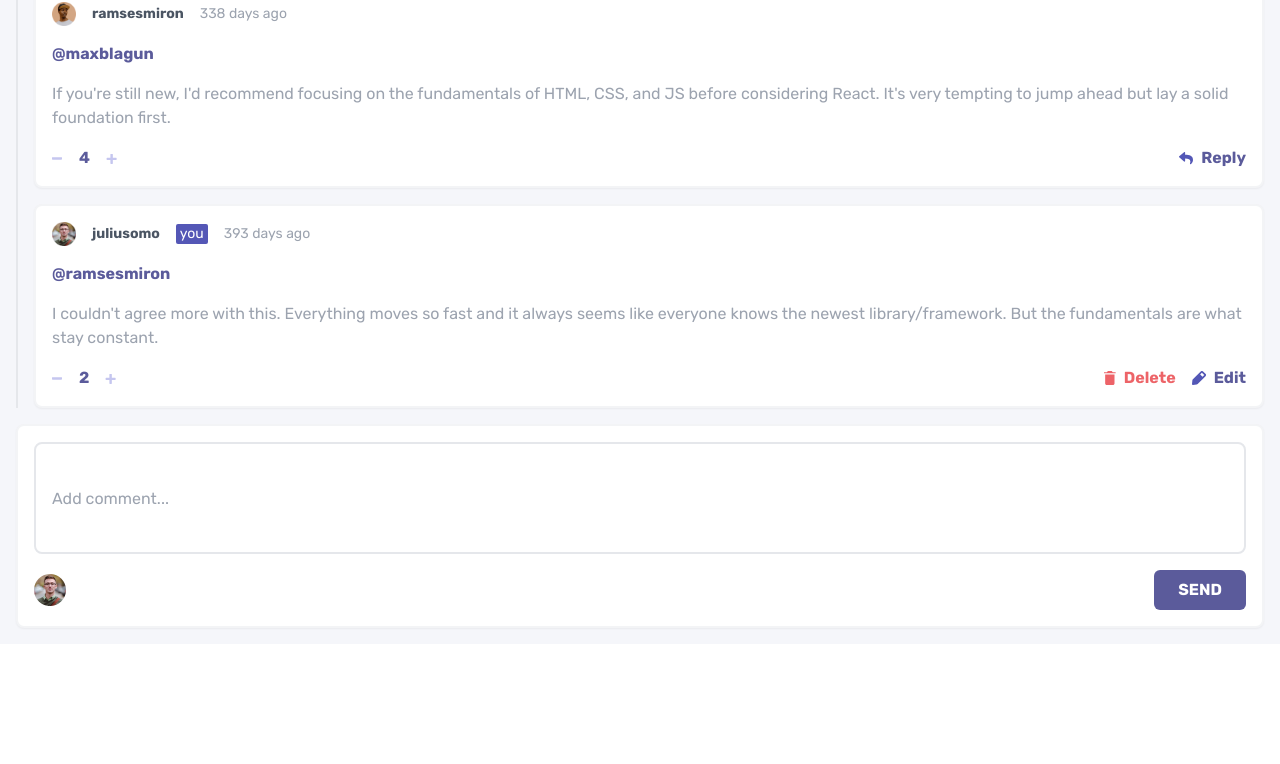
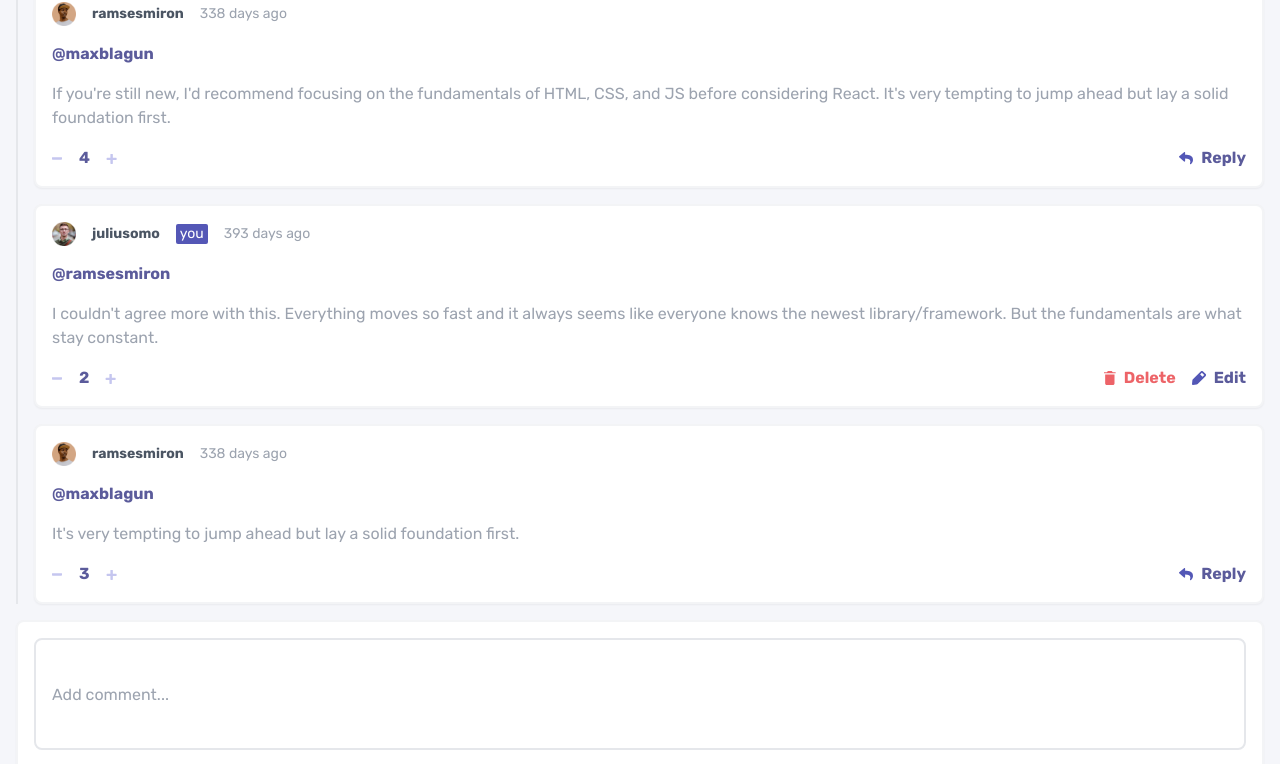
Before and after one commit to pmugasa/interactive-comments-section, a React (Vite) app: page / in a window 1280 px wide. Shown: the part 408-1172 px from the top of the page. Before the commit the page ends 1052 px from the top, so only its background shows below. Built offline with nearby package versions, Linux system fonts and the light colour scheme.

Commit message:
added the reply to a reply functionality

```diff
--- a/src/App.jsx
+++ b/src/App.jsx
@@ -15,6 +15,7 @@ function App() {
   const [content, setContent] = useState("");
   const [editingReply, setEditingReply] = useState(null);
   const [replies, setReplies] = useState(comment.replies);
+  const [showInput, setShowInput] = useState(null);
 
   //fetching comments from the server
   useEffect(() => {
@@ -125,7 +126,7 @@ function App() {
     setIsReply(id);
   }
 
-  //reply to comment
+  //reply to another user comment
   function replyToComment(e) {
     e.preventDefault();
 
@@ -145,11 +146,44 @@ function App() {
         return comment;
       }
     });
-    console.log("updated comments:", updatedComments);
+
     setComments(updatedComments);
     setIsReply(null);
     setContent("");
   }
+
+  //show reply input to reply
+  function showInputReply(id) {
+    console.log(id);
+    setShowInput(id);
+  }
+  //reply to another user reply
+  function replyToReply(e) {
+    e.preventDefault();
+
+    const updatedComments = comments.map((comment) => {
+      comment.replies.map((reply) => {
+        if (reply.id === isReply) {
+          const newReply = {
+            id: comment.replies.length + 1,
+            content: content,
+            score: 0,
+            createdAt: Date.now(),
+            replyingTo: reply.user.username,
+            user: currentUser,
+            username: currentUser.username,
+          };
+          return { ...comment, replies: [...comment.replies, newReply] };
+        } else {
+          return comment;
+        }
+      });
+    });
+    setComments(updatedComments);
+    setIsReply(null);
+    setContent("");
+  }
+
   //downvoting Reply
   function downVoteReply(id) {
     const updatedComments = comments.map((comment) => {
@@ -249,6 +283,7 @@ function App() {
                 <div className="pl-4 mt-4 border-l-2 border-gray-150">
                   {comment.replies.length > 0
                     ? comment.replies.map((reply) => (
+                        <>
                           <Reply
                             key={reply.id}
                             reply={reply}
@@ -263,7 +298,17 @@ function App() {
                             setEditingReply={setEditingReply}
                             updateReply={updateReply}
                             getTimeAgo={getTimeAgo}
+                            showInputReply={showInputReply}
                           />
+                          {reply.id === showInput ? (
+                            <form
+                              onSubmit={replyToReply}
+                              className="border-2 border-black"
+                            >
+                              <input type="text" />
+                            </form>
+                          ) : null}
+                        </>
                       ))
                     : null}
                 </div>
--- a/src/components/Reply.jsx
+++ b/src/components/Reply.jsx
@@ -11,6 +11,7 @@ function Reply({
   editingReply,
   updateReply,
   getTimeAgo,
+  showInputReply,
 }) {
   return (
     <>
@@ -87,7 +88,10 @@ function Reply({
                 </button>
               </div>
             ) : (
-              <button className="flex items-center justify-center space-x-2">
+              <button
+                className="flex items-center justify-center space-x-2"
+                onClick={() => showInputReply(reply.id)}
+              >
                 <img src="src\assets\icon-reply.svg" />
                 <span className="font-semibold text-purple text-base">
                   Reply
--- a/src/data.json
+++ b/src/data.json
@@ -61,6 +61,20 @@
             },
             "username": "juliusomo"
           }
+        },
+        {
+          "id": 3,
+          "content": " It's very tempting to jump ahead but lay a solid foundation first.",
+          "createdAt": 1649989012345,
+          "score": 3,
+          "replyingTo": "maxblagun",
+          "user": {
+            "image": {
+              "png": "./src/assets/avatars/image-ramsesmiron.png",
+              "webp": "./src/assets/avatars/image-ramsesmiron.webp"
+            },
+            "username": "ramsesmiron"
+          }
         }
       ]
     }
```
Lines whose indentation alone changed are shown as unchanged.
